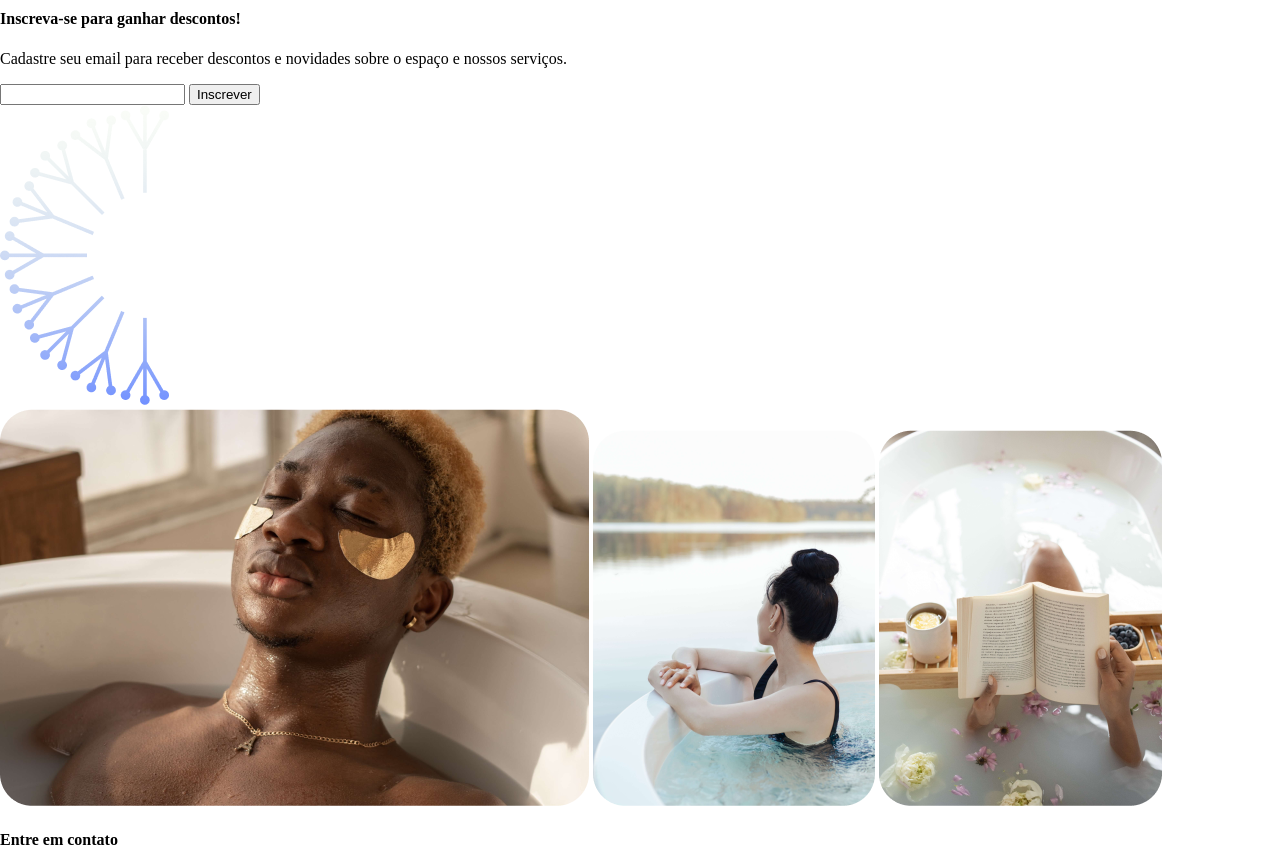
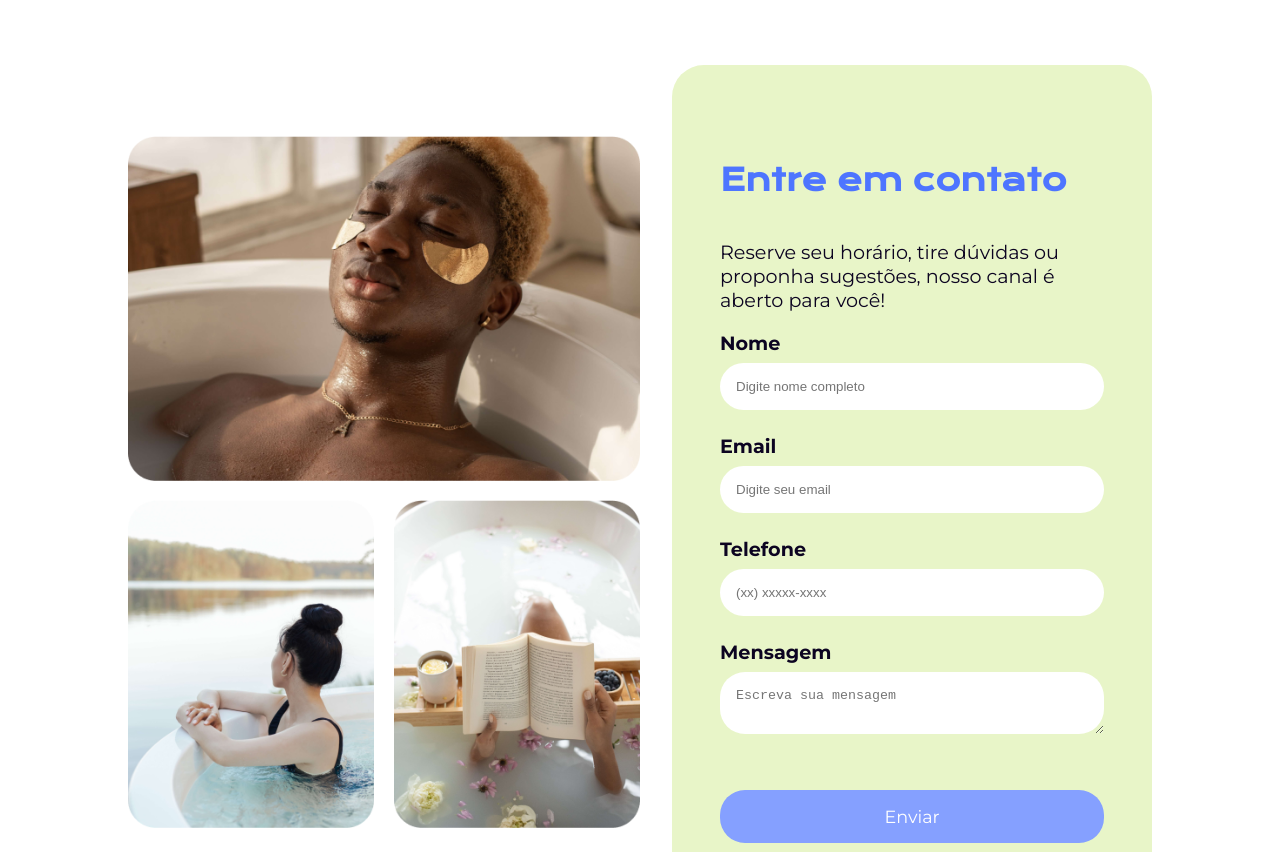
Before and after one commit to danielribas1105/aluraSpa-sass, a plain HTML site: page index.html in a window 1280 px wide. Shown: the part 2560-3412 px from the top of the page. Drawn offline with nearby package versions, Linux system fonts and the light colour scheme.

Commit message:
update project

```diff
--- /dev/null
+++ b/styles/components/_contatos.scss
@@ -0,0 +1,73 @@
+@use '../abstract/variaveis';
+@use '../abstract/mixins';
+
+#contatos{
+    @include mixins.margem-central(80%);
+    margin-top: 80px;
+    display: flex;
+    align-items: center;
+    justify-content: space-between;
+    gap: 2rem;
+    .contatos-imgs{
+        max-width: 50%;
+        display: flex;
+        flex-direction: row;
+        flex-wrap: wrap;
+        gap: 1.2rem;
+        justify-content: space-around;
+        img{
+            width: 100%;
+            &:nth-child(n + 2){
+                width: 48%;
+            }
+        }
+    }
+    .contatos-form{
+        max-width: 50%;
+        background: variaveis.$cor-default;
+        padding: 3.5rem 3rem;
+        border-radius: 2rem;
+        .titulo{
+            @include mixins.ff-fs-cl(variaveis.$ft-titulos, 1.9rem, variaveis.$cor-secundaria);
+        }
+        .infos{
+            @include mixins.ff-fs-cl(variaveis.$ft-textos, 1.2rem, variaveis.$cor-primaria);
+        }
+        .inputs{
+            display: flex;
+            flex-direction: column;
+            align-items: flex-start;
+            gap: 1.5rem;
+            align-self: stretch;
+            input{
+                border-radius: 25px;
+                padding: 1rem;
+                border: none;
+            }
+            .form-group{
+                width: 100%;
+                display: flex;
+                flex-direction: column;
+                gap: 0.5rem;
+                label{
+                    @extend .infos;
+                    font-weight: bold;
+                }
+                textarea{
+                    @extend input;
+                }
+            }
+            .btn{
+                @extend input;
+                @include mixins.ff-fs-cl(variaveis.$ft-textos, 1.1rem, white);
+                background: variaveis.$cor-terciaria;
+                margin-top: 2rem;
+                width: 100%;
+                &:hover{
+                    background: variaveis.$cor-secundaria;
+                    transition: 2s;
+                }
+            }
+        }
+    }
+}
--- /dev/null
+++ b/styles/components/_desconto.scss
@@ -0,0 +1,38 @@
+@use '../abstract/variaveis';
+@use '../abstract/mixins';
+
+#desconto{
+    display: flex;
+    align-items: center;
+    justify-content: space-between;
+    text-align: center;
+    h4{
+        @include mixins.ff-fs-cl(variaveis.$ft-titulos, 1.5rem, variaveis.$cor-primaria);
+    }
+    p{
+        @include mixins.ff-fs-cl(variaveis.$ft-textos, 1.1rem, variaveis.$cor-primaria);
+    }
+    .input-btn{
+        $largura-input: 790px;
+        width: $largura-input;
+        height: 65px;
+        border: 1px solid variaveis.$cor-secundaria;
+        border-radius: 65px;
+        margin: 0 auto;
+        display: inline-flex;
+        input{
+            @include mixins.ff-fs-cl(variaveis.$ft-textos, 1.1rem, variaveis.$cor-primaria);
+            width: calc($largura-input * 0.65);
+            border: none;
+            outline: none;
+            margin-left: 2rem;
+        }
+        button{
+            @include mixins.ff-fs-cl(variaveis.$ft-textos, 1.1rem, white);
+            width: calc($largura-input * 0.35);
+            background: variaveis.$cor-terciaria;
+            border: none;
+            border-radius: 0 65px 65px 0;
+        }
+    }
+}
--- /dev/null
+++ b/styles/components/_rodape.sass
@@ -0,0 +1,9 @@
+@use '../abstract/variaveis'
+@use '../abstract/mixins'
+
+footer
+    margin-top: 80px
+    background: variaveis.$cor-default
+    text-align: center
+    padding: 1.5rem
+    @include mixins.ff-fs-cl(variaveis.$ft-textos, 1rem, variaveis.$cor-primaria)
--- a/styles/styles.scss
+++ b/styles/styles.scss
@@ -3,3 +3,6 @@
 @use './components/header';
 @use './components/nosso-espaco';
 @use './components/servicos';
+@use './components/desconto';
+@use './components/contatos';
+@use './components/_rodape.sass';
```
Also changed, not shown: styles/styles.css, 1 other file.
